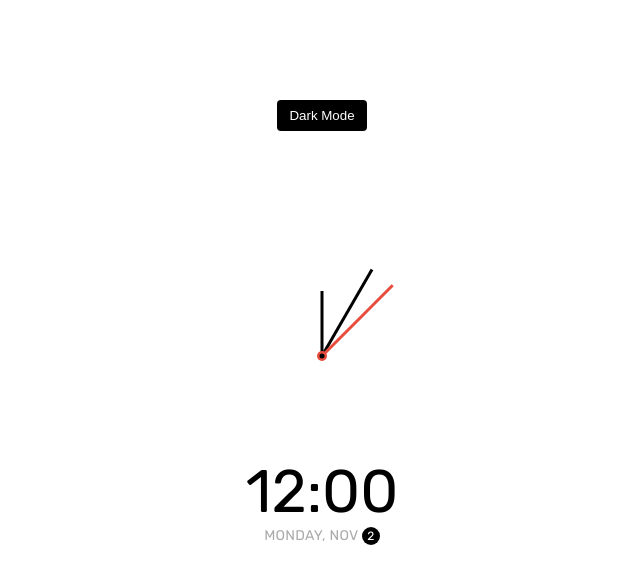
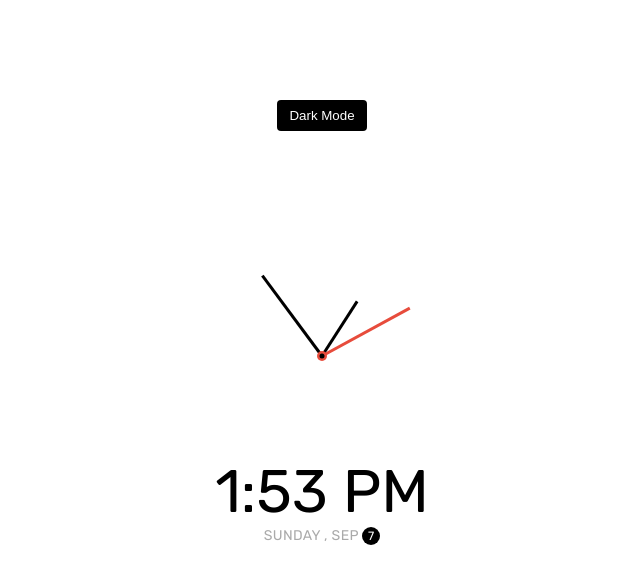
Before and after one commit to mansii1/Typescript-basic-css-theme-clock, a website built with Vite: page index.html in a window 1280 px wide. Shown: the whole page, without its empty margins (318-958 px from the left). Built offline with nearby package versions, Linux system fonts and the light colour scheme.

Commit message:
Add script

```diff
--- a/index.html
+++ b/index.html
@@ -16,8 +16,8 @@
         <div class="needle second"></div>
         <div class="center-point"></div>
       </div>
-      <div class="time">12:00</div>
-      <div class="date">Monday, Nov <span class="circle">2</span></div>
+      <div class="time"></div>
+      <div class="date"></div>
     </div>
     <script type="module" src="/src/main.ts"></script>
   </body>
--- a/src/main.ts
+++ b/src/main.ts
@@ -1 +1,103 @@
 import "./style.css";
+
+const hourEl = document.querySelector(".hour") as HTMLDivElement;
+const minuteEl = document.querySelector(".minute") as HTMLDivElement;
+const secondEl = document.querySelector(".second") as HTMLDivElement;
+const timeEl = document.querySelector(".time") as HTMLDivElement;
+const dateEl = document.querySelector(".date") as HTMLDivElement;
+const toggle = document.querySelector(".toggle") as HTMLButtonElement; // ✅ if it's a button
+
+const days = [
+  "Sunday",
+  "Monday",
+  "Tuesday",
+  "Wednesday",
+  "Thursday",
+  "Friday",
+  "Saturday",
+];
+
+const months = [
+  "Jan",
+  "Feb",
+  "Mar",
+  "Apr",
+  "May",
+  "Jun",
+  "Jul",
+  "Aug",
+  "Sep",
+  "Oct",
+  "Nov",
+  "Dec",
+];
+
+toggle.addEventListener("click", (e) => {
+  const html = document.querySelector("html") as HTMLHtmlElement;
+  const target = e.target as HTMLElement;
+
+  if (html.classList.contains("dark")) {
+    html.classList.remove("dark");
+    target.innerHTML = "Dark Mode";
+  } else {
+    html.classList.add("dark");
+    target.innerHTML = "Light Mode";
+  }
+});
+
+function setTime() {
+  const time = new Date();
+  const month = time.getMonth();
+  const day = time.getDay();
+  const date = time.getDate();
+
+  const hours = time.getHours();
+  const minute = time.getMinutes();
+  const second = time.getSeconds();
+  const hoursForClock = hours % 12;
+  const ampm = hours >= 12 ? "PM" : "AM";
+
+  hourEl.style.transform = `translate(-50%, -100%) rotate(${scale(
+    hoursForClock,
+    0,
+    11,
+    0,
+    360
+  )}deg)`;
+
+  minuteEl.style.transform = `translate(-50%, -100%) rotate(${scale(
+    minute,
+    0,
+    59,
+    0,
+    360
+  )}deg)`;
+
+  secondEl.style.transform = `translate(-50%, -100%) rotate(${scale(
+    second,
+    0,
+    59,
+    0,
+    360
+  )}deg)`;
+
+  timeEl.innerHTML = `${hoursForClock}:${
+    minute < 10 ? `0${minute}` : minute
+  } ${ampm}`;
+
+  dateEl.innerHTML = `${days[day]} , ${months[month]} <span class="circle">${date}</span>`;
+}
+
+function scale(
+  number: number,
+  inMin: number,
+  inMax: number,
+  outMin: number,
+  outMax: number
+) {
+  return ((number - inMin) * (outMax - outMin)) / (inMax - inMin) + outMin;
+}
+
+setTime();
+
+setInterval(setTime, 1000);
--- a/src/style.css
+++ b/src/style.css
@@ -15,7 +15,7 @@ html {
 
 html.dark {
   --primary-color: #fff;
-  --secondary-color: #333;
+  --secondary-color: #111;
 }
 
 html.dark {
@@ -70,6 +70,7 @@ body {
   height: 65px;
   width: 3px;
   transform-origin: bottom center;
+  transition: all 0.5s ease-in;
 }
 
 .needle.hour {
@@ -77,12 +78,12 @@ body {
 }
 
 .needle.minute {
-  transform: translate(-50%, -100%) rotate(30deg);
+  transform: translate(-50%, -100%) rotate(0deg);
   height: 100px;
 }
 
 .needle.second {
-  transform: translate(-50%, -100%) rotate(45deg);
+  transform: translate(-50%, -100%) rotate(0deg);
   height: 100px;
   background-color: #e74c3c;
 }
```
